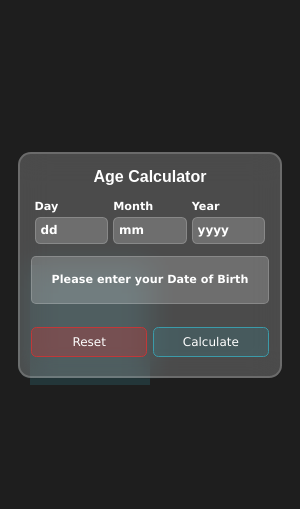
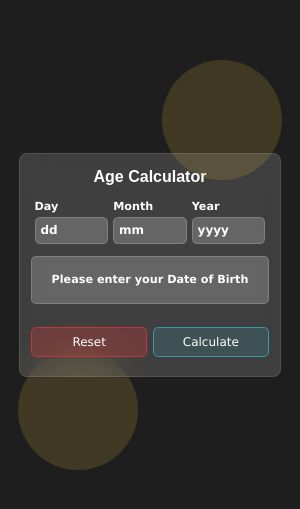
Before and after one commit to jilldune/agecalculatorElectron, an Electron app: page public/index.html in a window 300 px wide. Shown: the part 157-666 px from the top of the page. Drawn offline with Linux system fonts and the light colour scheme.

Commit message:
modified the menu visibility - turned off, added a few theme tweeks, bg, before and after css

```diff
--- a/src/main.js
+++ b/src/main.js
@@ -14,15 +14,12 @@ const createWindow = () => {
     webPreferences: {
       preload: path.join(__dirname, 'preload.js'),
     },
-    resizable: false,
-    autoHideMenuBar: true
+    resizable: false
   });
+  mainWindow.setMenuBarVisibility(false);
 
   // and load the index.html of the app.
   mainWindow.loadFile('./public/index.html');
-
-  // Open the DevTools.
-  // mainWindow.webContents.openDevTools();
 };
 
 // This method will be called when Electron has finished
--- a/src/scss/app.scss
+++ b/src/scss/app.scss
@@ -8,7 +8,7 @@
 
 :root {
     --bg-main: #1e1e1e;
-    --bg-sub: #f6f5f5;
+    --bg-sub: #d5d5d5;
     --text-d: #373535;
     --text-w: #fff;
     --text-b: #1956a7;
@@ -27,35 +27,43 @@ body {
     width: 100vw;
     height: 100vh;
     background-color: var(--bg-main);
-    // background-image: url('../../public/assets/image/age.jpg');
-    // background-repeat: no-repeat;
-    // background-size: cover;
-    // background-attachment: fixed;
-    // background-position: center;
     overflow: hidden;
 
     &::before {
         position: absolute;
-        top: 50%;
+        top: 70%;
         left: 10%;
         content: '';
         display: block;
         width: 120px;
         height: 120px;
-        background-color: var(--btn-bg);
+        transform: translate(-10%,-70%);
+        border-radius: 50%;
+        background-color: rgba($color: #dbb13f, $alpha: 0.18);
+    }
+    &::after {
+        position: absolute;
+        top: 30%;
+        right: 10%;
+        content: '';
+        display: block;
+        width: 120px;
+        height: 120px;
+        transform: translate(10%,-30%);
+        border-radius: 50%;
+        background-color: rgba($color: #dbb13f, $alpha: 0.18);
     }
 }
 
 .container-wrapper {
     width: 250px;
     padding: .3em;
-    border-radius: .8em;
-    background-color: rgba($color: #ffffff, $alpha: .2);
-    border: 2px solid rgba($color: #ffffff, $alpha: 0.18);
+    border-radius: .5em;
+    background-color: rgba($color: #ffffff, $alpha: .15);
+    border: 1px solid rgba($color: #ffffff, $alpha: 0.1);
     backdrop-filter: blur(15px);
 
     .container {
-        // width: 100%;
         padding: .4em;
 
         .header {
@@ -95,7 +103,7 @@ body {
                     height: 20px;
                     font-size: 0.75rem;
                     font-weight: 600;
-                    color: var(--text-b);
+                    color: var(--text-w);
                     padding: .2em .4em;
                     border-radius: .45em;
                     background-color: rgba($color: #ffffff, $alpha: .2);
```
Also changed, not shown: public/css/app.css, public/css/app.min.css.
